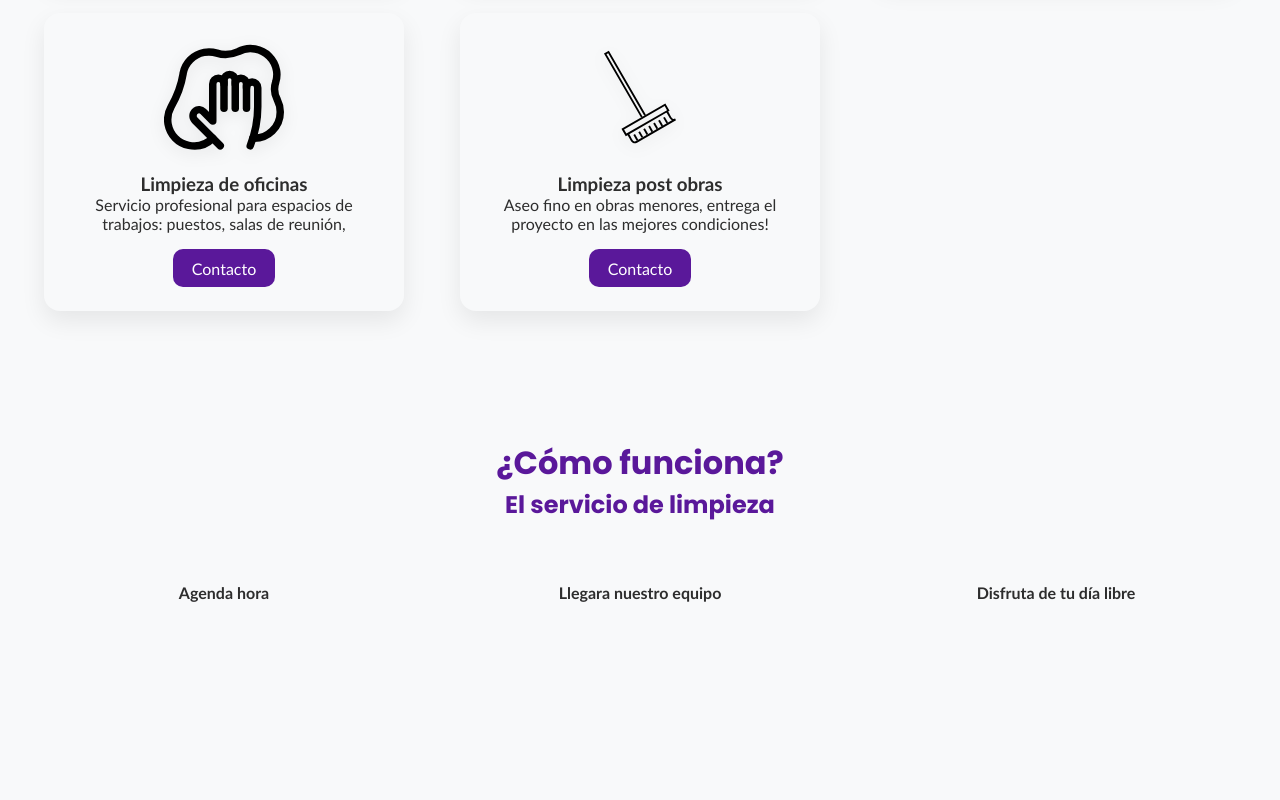
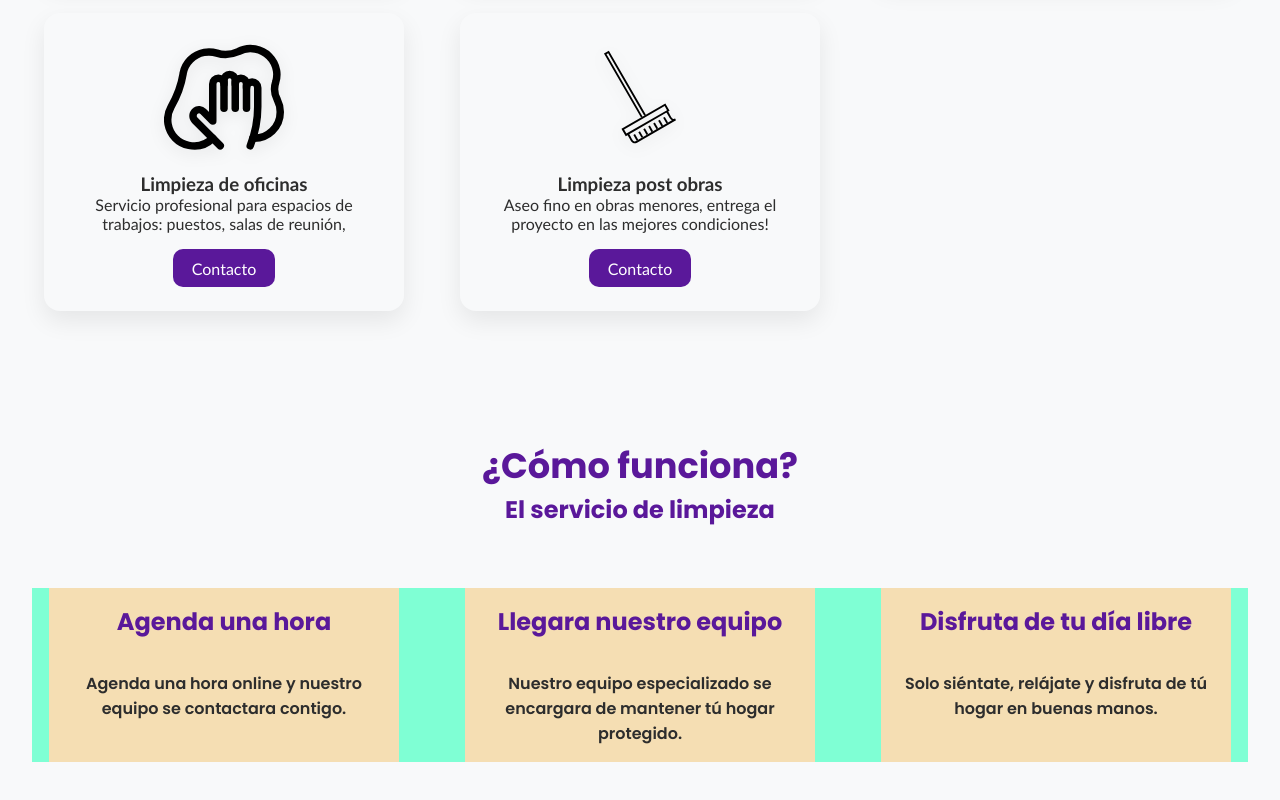
Before and after one commit to Popicode/web-cleanQuick, a plain HTML site: page index.html in a window 1280 px wide. Shown: the part 1478-2278 px from the top of the page. Before the commit the page ends 2144 px from the top, so only its background shows below. Drawn offline with Linux system fonts and the light colour scheme.

Commit message:
feat(funcionamiento): definir bloque del contenedor y sus estilos

```diff
--- a/CSS/style.css
+++ b/CSS/style.css
@@ -579,7 +579,7 @@ body {
     color: var(--color-principal-oscuro);
     position: relative;
     text-align: center;
-    font-size: 2.0rem;
+    font-size: 2.2rem;
     font-family: "Poppins", sans-serif;
 }
 
@@ -598,4 +598,32 @@ body {
     justify-items: center;
     align-items: stretch;
     gap: 2rem;
+    background-color: aquamarine;
+    max-width: 1300px;
+    margin: 0 auto;
 }
+
+.como-funciona {
+    display: flex;
+    flex-direction: column;
+    align-items: center;
+    text-align: center;
+    background: var(--color-fondo-claro);
+    font-size: 1.1rem;
+    padding: 1.0rem;
+    background-color: wheat;
+    max-width: 350px;
+    height: 100%;
+}
+
+.title-como-funciona {
+    color: var(--color-principal-oscuro);
+    font-family: "Poppins", sans-serif;
+    font-size: 1.5rem;
+    margin-bottom: 10%;
+}
+
+.text-funciona {
+    font-family: "Poppins", sans-serif;
+    font-size: 1rem;
+}
--- a/index.html
+++ b/index.html
@@ -120,16 +120,16 @@
         <h4 class="subtitle-funcionamiento"> El servicio de limpieza</h4>
         <div class="container-funcionamiento">
             <article class="como-funciona">
-                <h4 class="title-como-funciona">Agenda hora</h4>
-                <p class="text-funciona"> </p>
+                <h4 class="title-como-funciona">Agenda una hora</h4>
+                <p class="text-funciona"> Agenda una hora online y nuestro equipo se contactara contigo.</p>
             </article>
             <article class="como-funciona">
                 <h4 class="title-como-funciona">Llegara nuestro equipo</h4>
-                <p class="text-funciona"> </p>
+                <p class="text-funciona">Nuestro equipo especializado se encargara de mantener tú hogar protegido. </p>
             </article>
             <article class="como-funciona">
                 <h4 class="title-como-funciona">Disfruta de tu día libre</h4>
-                <p class="text-funciona"> </p>
+                <p class="text-funciona"> Solo siéntate, relájate y disfruta de tú hogar en buenas manos. </p>
             </article>
         </div>
     </section>
```
